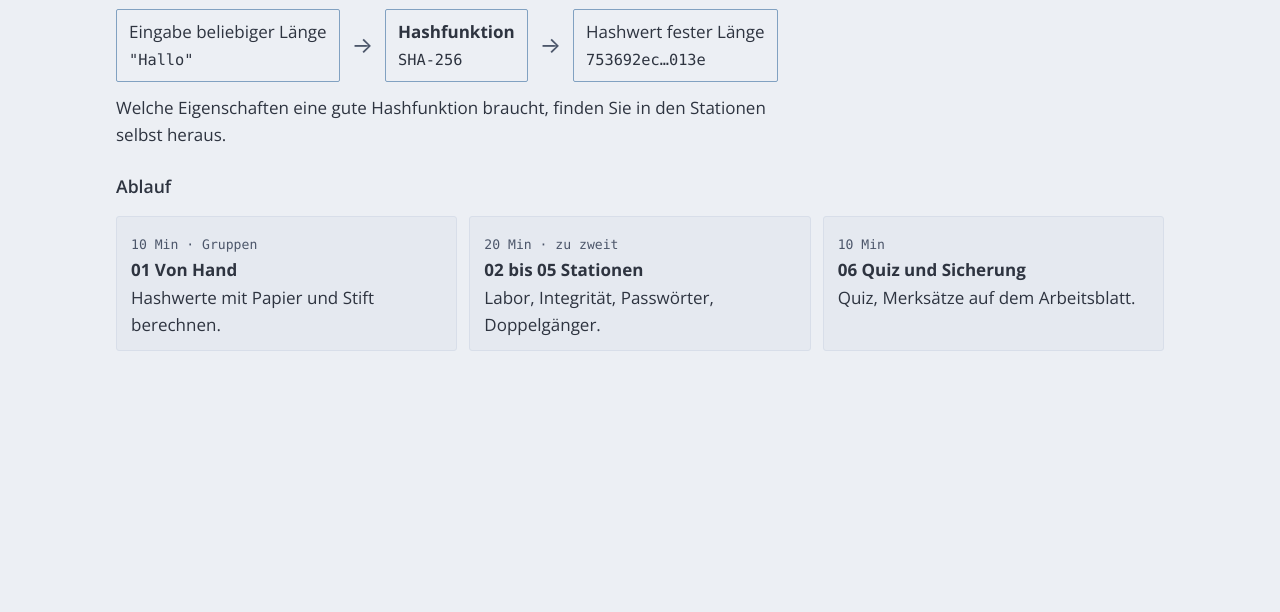
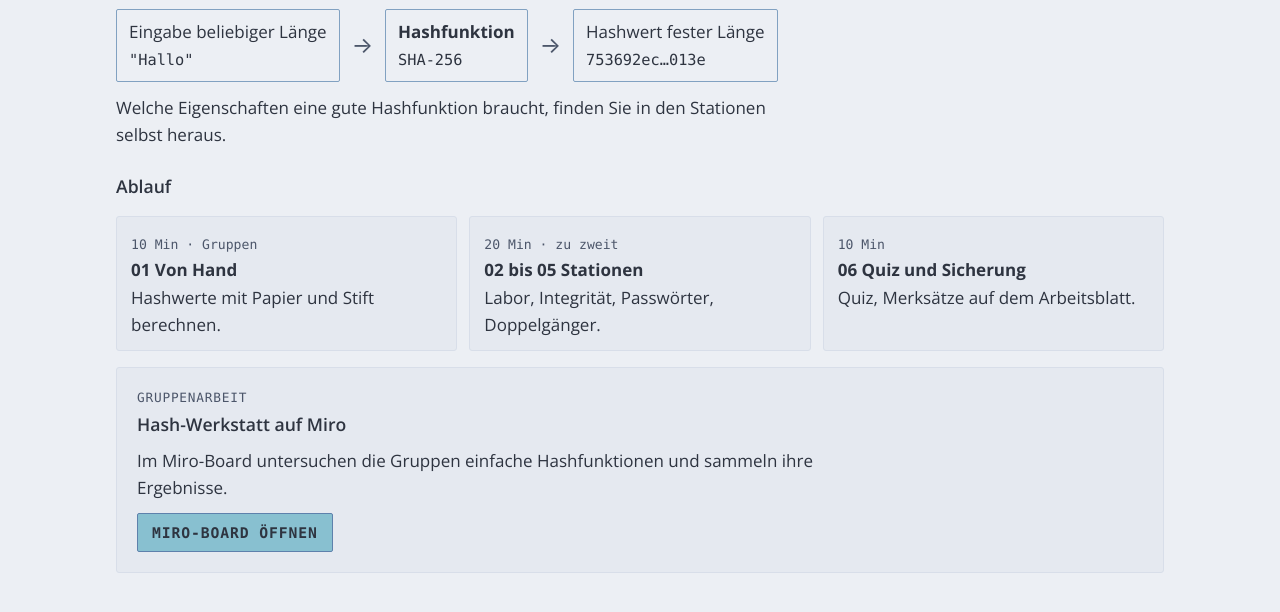
Before and after one commit to gehaltvoll/informatik, a plain HTML site: page kryptologie/Hash-Lektion.html in a window 1280 px wide. Shown: the part 290-902 px from the top of the page. Before the commit the page ends 800 px from the top, so only its background shows below. Drawn offline with nearby package versions, Linux system fonts and the light colour scheme; a web font is replaced by a local one.

Commit message:
Hash-Lektion: Link zum Miro-Board Hash-Werkstatt auf der Startseite
Co-Authored-By: Claude Opus 5.5 <noreply@anthropic.com>
Claude-Session: https://claude.ai/code/session_01N85ymEVSXpDRHp4cHN87X7

```diff
--- a/kryptologie/Hash-Lektion.html
+++ b/kryptologie/Hash-Lektion.html
@@ -82,7 +82,7 @@ label.fl{display:block;font-weight:600;font-size:.92rem;margin:12px 0 4px}
 input[type=text],textarea,select{width:100%;padding:9px 12px;border:1px solid var(--nord9);border-radius:var(--r-sm);background:var(--nord6)}
 textarea{min-height:76px;resize:vertical;font-family:var(--font-mono);font-size:.95rem}
 input.mono{font-family:var(--font-mono)}
-.btn{display:inline-flex;align-items:center;gap:6px;border:1px solid var(--nord3);background:var(--nord6);border-radius:var(--r-sm);padding:7px 14px;cursor:pointer;font-weight:600;font-size:.92rem;font-family:var(--label-font);text-transform:var(--label-transform);letter-spacing:var(--label-spacing)}
+.btn{text-decoration:none;display:inline-flex;align-items:center;gap:6px;border:1px solid var(--nord3);background:var(--nord6);border-radius:var(--r-sm);padding:7px 14px;cursor:pointer;font-weight:600;font-size:.92rem;font-family:var(--label-font);text-transform:var(--label-transform);letter-spacing:var(--label-spacing)}
 .btn:hover{background:var(--nord4)}
 .btn.primary{background:var(--nord8);border-color:var(--nord10);color:var(--nord0)}
 .btn.primary:hover{background:var(--nord7)}
@@ -204,6 +204,12 @@ html[data-variant="b"] .chip{border-radius:2px}
     <div><span class="t">10 Min · Gruppen</span><b>01 Von Hand</b>Hashwerte mit Papier und Stift berechnen.</div>
     <div><span class="t">20 Min · zu zweit</span><b>02 bis 05 Stationen</b>Labor, Integrität, Passwörter, Doppelgänger.</div>
     <div><span class="t">10 Min</span><b>06 Quiz und Sicherung</b>Quiz, Merksätze auf dem Arbeitsblatt.</div>
+  </div>
+  <div class="card">
+    <p class="eyebrow">Gruppenarbeit</p>
+    <h3 style="margin-top:0">Hash-Werkstatt auf Miro</h3>
+    <p>Im Miro-Board untersuchen die Gruppen einfache Hashfunktionen und sammeln ihre Ergebnisse.</p>
+    <div class="row" style="margin-bottom:0"><a class="btn primary" href="https://miro.com/app/board/uXjVEMy8t3M=/?share_link_id=797236235525" target="_blank" rel="noopener">Miro-Board öffnen</a></div>
   </div>
 </section>
 
```
